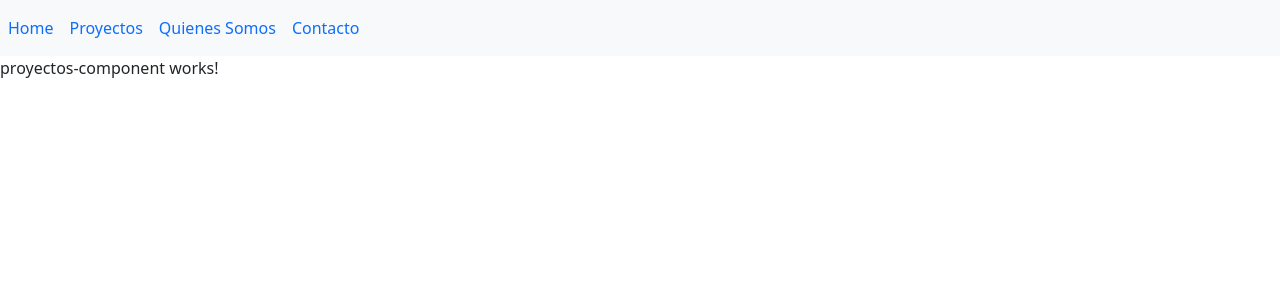
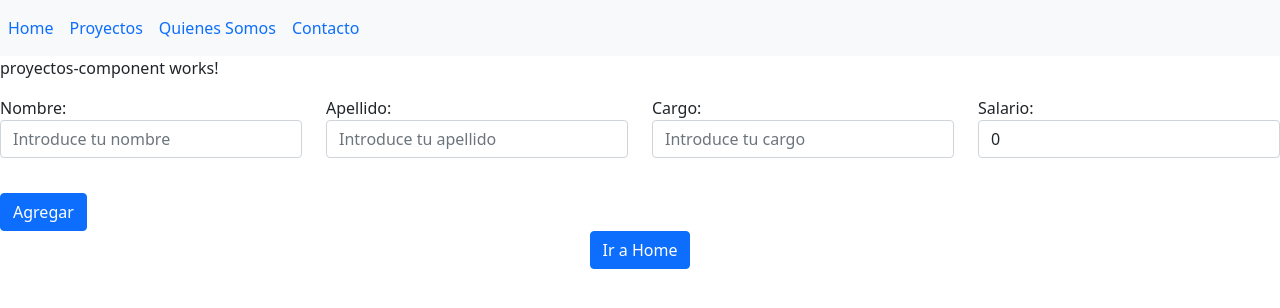
Before and after one commit to DeiMoS-es/WsAngular, an Angular app in the folder app-empleados/: page /proyectos in a window 1280 px wide. Shown: the top 308 px of the page. Built offline with nearby package versions, Linux system fonts and the light colour scheme.

Commit message:
formulario más botón volver

```diff
--- a/app-empleados/src/app/home-component/home-component.component.html
+++ b/app-empleados/src/app/home-component/home-component.component.html
@@ -1,27 +1,7 @@
 <div class="container">
     <div class="col" style="text-align: center ;"><h1>{{titulo}}</h1></div>
     <br><br>
-    <form class="form-group row" action="">
-      <div class="form-group col-md-3">
-        <label for="nombre">Nombre:</label>
-        <input type="text" name="nombre" id="nombre" placeholder="Introduce tu nombre" class="form-control" [(ngModel)]="cuadroNombre">
-      </div>
-      <div class="form-group col-md-3">
-        <label for="apellido">Apellido:</label>
-        <input type="text" name="apellido" id="apellido" placeholder="Introduce tu apellido" class="form-control" [(ngModel)]="cuadroApellido">
-      </div>
-      <div class="form-group col-md-3">
-        <label for="cargo">Cargo:</label>
-        <input type="text" name="cargo" id="cargo" placeholder="Introduce tu cargo" class="form-control" [(ngModel)]="cuadroCargo">
-      </div>
-      <div class="form-group col-md-3">
-        <label for="salario">Salario:</label>
-        <input type="number" name="salario" id="salario" placeholder="Introduce tu salario" class="form-control" [(ngModel)]="cuadroSalario">
-      </div>
-      <div class="col">
-        <button type="submit" class="btn btn-primary" (click)="agregarEmpleado()" style="margin-top: 35px; ;">Agregar</button>
-      </div>
-    </form>
+
   </div>
   <br><br><br>
   <app-empleado-hijo-c *ngFor="let empleado of empleados; let i = index" [empleadoDeLista]="empleado" [indice]="i">
--- a/app-empleados/src/app/proyectos-component/proyectos-component.component.html
+++ b/app-empleados/src/app/proyectos-component/proyectos-component.component.html
@@ -1 +1,25 @@
 <p>proyectos-component works!</p>
+<form class="form-group row" action="">
+    <div class="form-group col-md-3">
+      <label for="nombre">Nombre:</label>
+      <input type="text" name="nombre" id="nombre" placeholder="Introduce tu nombre" class="form-control" [(ngModel)]="cuadroNombre">
+    </div>
+    <div class="form-group col-md-3">
+      <label for="apellido">Apellido:</label>
+      <input type="text" name="apellido" id="apellido" placeholder="Introduce tu apellido" class="form-control" [(ngModel)]="cuadroApellido">
+    </div>
+    <div class="form-group col-md-3">
+      <label for="cargo">Cargo:</label>
+      <input type="text" name="cargo" id="cargo" placeholder="Introduce tu cargo" class="form-control" [(ngModel)]="cuadroCargo">
+    </div>
+    <div class="form-group col-md-3">
+      <label for="salario">Salario:</label>
+      <input type="number" name="salario" id="salario" placeholder="Introduce tu salario" class="form-control" [(ngModel)]="cuadroSalario">
+    </div>
+    <div class="col">
+      <button type="submit" class="btn btn-primary" (click)="agregarEmpleado()" style="margin-top: 35px; ;">Agregar</button>
+    </div>
+</form>
+<div style="text-align: center;">
+    <button class="btn btn-primary" (click)="volverHome()" >Ir a Home</button>
+</div>
--- a/app-empleados/src/app/proyectos-component/proyectos-component.component.ts
+++ b/app-empleados/src/app/proyectos-component/proyectos-component.component.ts
@@ -1,4 +1,8 @@
 import { Component, OnInit } from '@angular/core';
+import { Router } from '@angular/router';
+import { Empleado } from '../empleado.model';
+import { EmpleadosService } from '../empleados.service';
+import { ServicioEmpleadosService } from '../servicio-empleados.service';
 
 @Component({
   selector: 'app-proyectos-component',
@@ -6,10 +10,26 @@ import { Component, OnInit } from '@angular/core';
   styleUrls: ['./proyectos-component.component.css']
 })
 export class ProyectosComponentComponent implements OnInit {
+  titulo = 'Listado de Empleados';
+  cuadroNombre: String = "";
+  cuadroApellido: String = "";
+  cuadroCargo: String = "";
+  cuadroSalario: number = 0;
+  constructor(private router: Router, private miServicio: ServicioEmpleadosService, private empleadosService: EmpleadosService) { }
 
-  constructor() { }
-
+  empleados: Empleado[] = [] //debemos dejar un array vacio para que cuando inyete la info del servicio se almacene en este array
   ngOnInit(): void {
+    this.empleados = this.empleadosService.empleados;
   }
-
+  agregarEmpleado(){
+    let miEmpleado = new Empleado(this.cuadroNombre, this.cuadroApellido, this.cuadroCargo, this.cuadroSalario);
+    //Antes de añadir el empleado, quiero hacer uso del servicio que acabamos de crear
+   // this.miServicio.muestraMensaje("Nombre del empleado: " + miEmpleado.nombre); no la neesito porque ya lo he inyectado en el empleados.service.ts
+    //this.empleados.push(miEmpleado); lo uso tambien en el servicio
+    this.empleadosService.agregarEmpleadoServicio(miEmpleado);//en este servicio es donde está todo lo anterior
+    this.router.navigate([""]);//redireccionamiento automatico después de hacer una acción
+  }
+  public volverHome(){
+    this.router.navigate([""]);//cadena vacía, ya que es la ruta para ir al Home
+  }
 }
```
